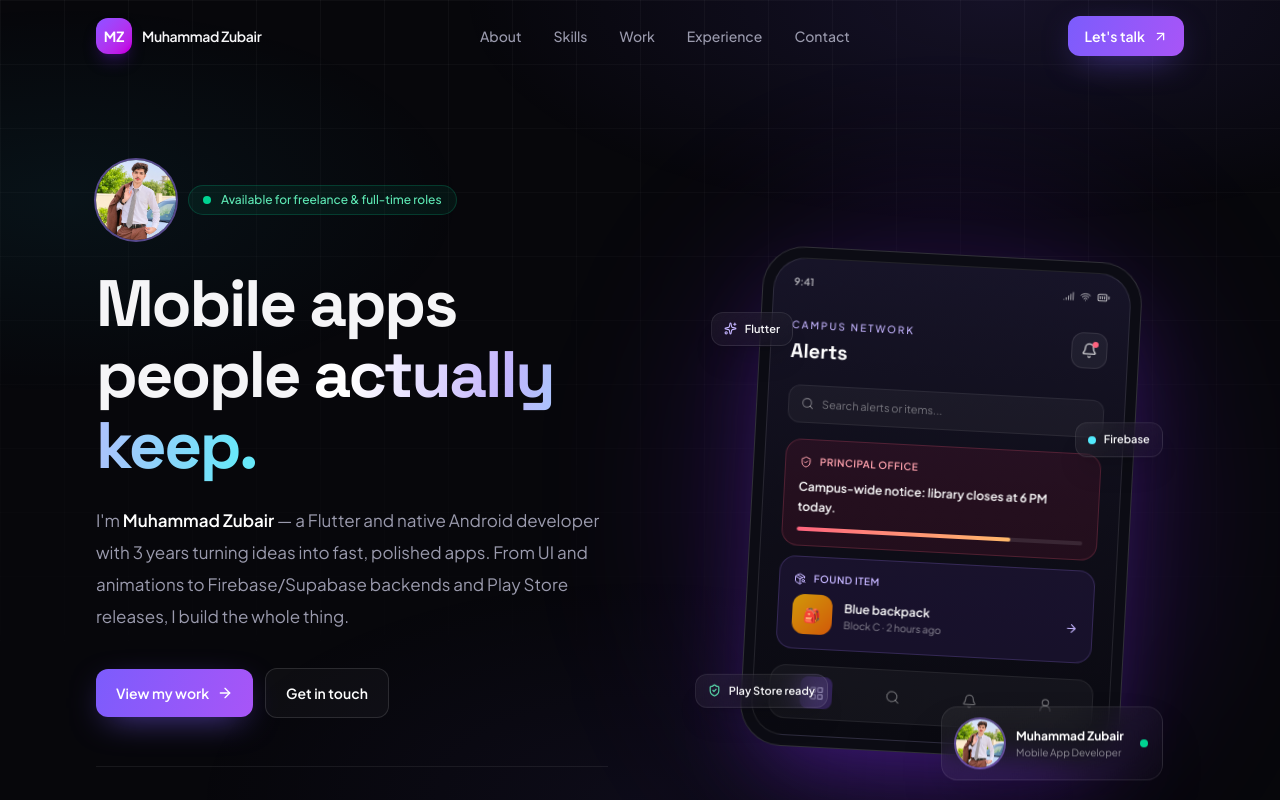
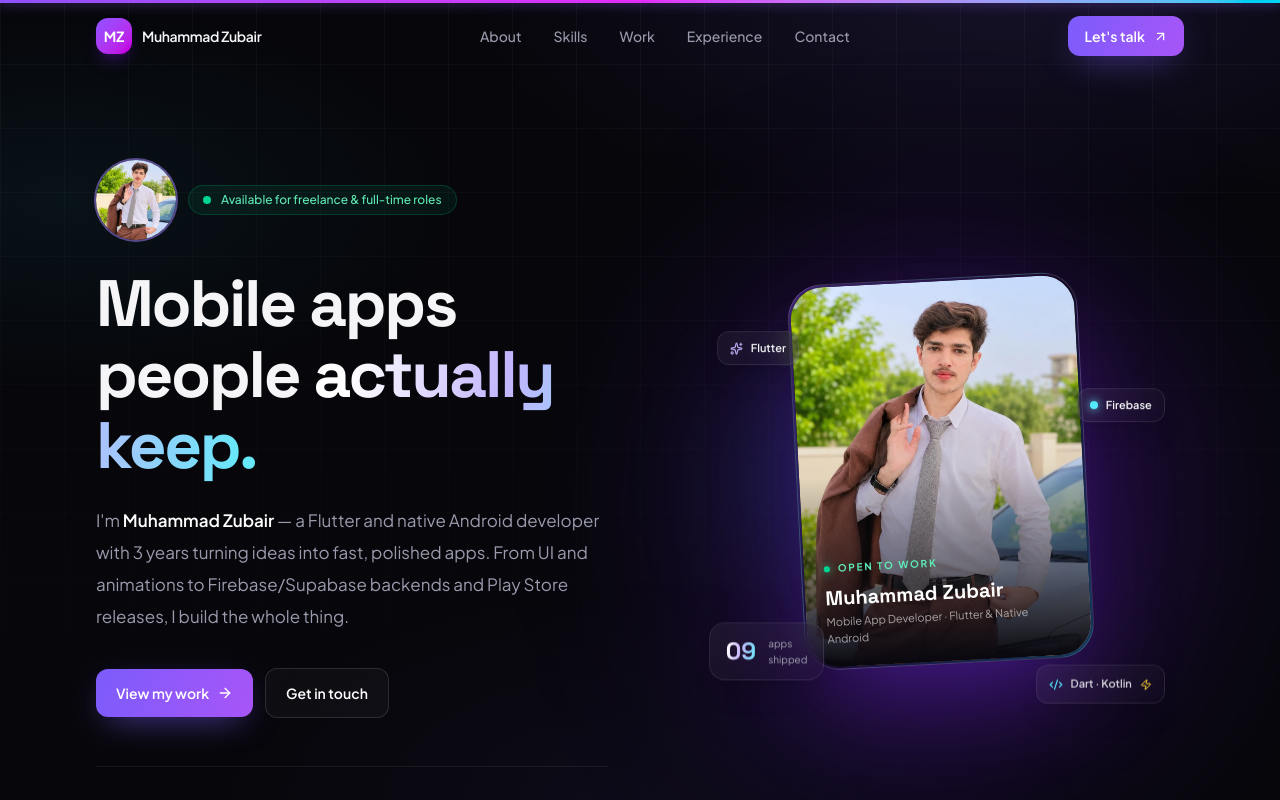
Before and after one commit to zubairnisar21-hub/Portfolio, a Next.js app: page / in a window 1280 px wide. Shown: the top 800 px of the page. Built offline with nearby package versions, Linux system fonts and the light colour scheme.

Commit message:
Modernize hero with portrait centerpiece and scroll progress

```diff
--- a/app/page.tsx
+++ b/app/page.tsx
@@ -5,12 +5,14 @@ import Experience from "@/components/Experience";
 import Footer from "@/components/Footer";
 import Hero from "@/components/Hero";
 import Navbar from "@/components/Navbar";
+import ScrollProgress from "@/components/ScrollProgress";
 import Skills from "@/components/Skills";
 import Work from "@/components/Work";
 
 export default function Home() {
   return (
     <>
+      <ScrollProgress />
       <CursorGlow />
       <Navbar />
       <main>
--- a/components/About.tsx
+++ b/components/About.tsx
@@ -28,7 +28,7 @@ export default function About() {
     <section id="about" className="relative py-24 sm:py-28">
       <div className="mx-auto max-w-6xl px-5 sm:px-8">
         <SectionHeading
-          eyebrow="About"
+          eyebrow="01 / About"
           title="I build for the moment someone actually opens the app."
           description="Three years into mobile development, I've learned that great apps aren't just good-looking — they solve a real problem, load fast and keep working when the network doesn't."
         />
--- a/components/Contact.tsx
+++ b/components/Contact.tsx
@@ -51,7 +51,7 @@ export default function Contact() {
       <div className="pointer-events-none absolute inset-x-0 bottom-0 -z-10 h-96 bg-[radial-gradient(50%_100%_at_50%_100%,rgba(124,92,252,0.13),transparent_70%)]" />
       <div className="mx-auto max-w-6xl px-5 sm:px-8">
         <SectionHeading
-          eyebrow="Contact"
+          eyebrow="05 / Contact"
           title="Let's build something worth opening every day."
           description="Have an app idea, a role to fill or just want to talk Flutter and Android? Drop a message — I usually reply within a day."
         />
--- a/components/Experience.tsx
+++ b/components/Experience.tsx
@@ -11,7 +11,7 @@ export default function Experience() {
     <section id="experience" className="relative py-24 sm:py-28">
       <div className="mx-auto max-w-6xl px-5 sm:px-8">
         <SectionHeading
-          eyebrow="Journey"
+          eyebrow="04 / Journey"
           title="Where I've done the work."
           description="Three years of building, shipping and learning — in a product team and through structured training."
         />
--- a/components/Hero.tsx
+++ b/components/Hero.tsx
@@ -1,24 +1,9 @@
 "use client";
 
 import { motion } from "framer-motion";
-import {
-  ArrowRight,
-  BatteryFull,
-  Bell,
-  Github,
-  LayoutGrid,
-  Mail,
-  MapPin,
-  PackageSearch,
-  Search,
-  ShieldCheck,
-  Signal,
-  Sparkles,
-  UserRound,
-  Wifi,
-} from "lucide-react";
+import { ArrowRight, Code2, Github, Mail, MapPin, Sparkles, Zap } from "lucide-react";
 import { profile, stats } from "@/lib/data";
-import ProfilePhoto from "./ProfilePhoto";
+import ProfilePhoto, { profileImageSrc } from "./ProfilePhoto";
 
 const rise = {
   hidden: { opacity: 0, y: 24 },
@@ -111,130 +96,81 @@ export default function Hero() {
           </motion.div>
         </div>
 
-        {/* Visual */}
+        {/* Modern portrait composition */}
         <motion.div
           initial={{ opacity: 0, scale: 0.94, y: 20 }}
           animate={{ opacity: 1, scale: 1, y: 0 }}
           transition={{ duration: 0.85, delay: 0.15, ease: [0.22, 1, 0.36, 1] }}
-          className="relative mx-auto w-full max-w-[340px] sm:max-w-[380px]"
+          className="relative mx-auto h-[460px] w-full max-w-[400px]"
         >
-          <div className="absolute -inset-12 -z-10 rounded-full bg-violet-600/15 blur-[80px]" />
+          <div className="absolute -inset-12 -z-10 rounded-full bg-violet-600/20 blur-[90px]" />
+          <div className="absolute left-0 top-24 h-52 w-52 rounded-full bg-cyan-400/10 blur-3xl" />
 
-          <div className="floaty relative rotate-[3deg] rounded-[2.6rem] border border-white/15 bg-[#0c0c14] p-2.5 shadow-[0_40px_90px_-30px_rgba(76,29,149,0.8)]">
-            <div className="overflow-hidden rounded-[2.05rem] border border-white/10 bg-gradient-to-b from-[#171428] via-[#0f0e19] to-[#0a0a11]">
-              {/* status bar */}
-              <div className="flex items-center justify-between px-5 pt-4 text-[10px] font-semibold text-white/70">
-                <span>9:41</span>
-                <div className="flex items-center gap-1.5">
-                  <Signal size={11} />
-                  <Wifi size={11} />
-                  <BatteryFull size={13} />
+          <motion.div
+            animate={{ y: [0, -9, 0] }}
+            transition={{ duration: 6, repeat: Infinity, ease: "easeInOut" }}
+            className="absolute left-1/2 top-1 w-[258px] -translate-x-1/2 -rotate-[3deg] sm:w-[290px]"
+          >
+            <div className="relative rounded-[2.2rem] border border-white/15 bg-gradient-to-br from-violet-500/35 via-transparent to-cyan-400/25 p-[2px] shadow-[0_45px_100px_-30px_rgba(76,29,149,0.95)]">
+              <div className="relative overflow-hidden rounded-[2.05rem] bg-[#100e1a]">
+                {/* eslint-disable-next-line @next/next/no-img-element */}
+                <img
+                  src={profileImageSrc}
+                  alt="Muhammad Zubair — Mobile App Developer"
+                  className="h-[350px] w-full object-cover object-top sm:h-[380px]"
+                />
+                <div className="absolute inset-0 bg-gradient-to-t from-[#09080f] via-[#09080f]/10 to-transparent" />
+                <div className="absolute inset-x-0 bottom-0 p-5">
+                  <div className="flex items-center gap-2 text-[10px] font-bold uppercase tracking-[0.18em] text-emerald-300">
+                    <span className="h-1.5 w-1.5 rounded-full bg-emerald-400 shadow-[0_0_10px_#34d399]" />
+                    Open to work
+                  </div>
+                  <p className="mt-2 font-display text-xl font-bold text-white">{profile.name}</p>
+                  <p className="mt-0.5 text-[11px] text-white/60">
+                    {profile.role} · {profile.focus}
+                  </p>
                 </div>
               </div>
-
-              {/* app header */}
-              <div className="px-5 pt-7 pb-4">
-                <div className="flex items-start justify-between">
-                  <div>
-                    <p className="text-[10px] font-medium uppercase tracking-[0.2em] text-violet-300">
-                      Campus network
-                    </p>
-                    <h3 className="mt-1 text-xl font-bold text-white">Alerts</h3>
-                  </div>
-                  <span className="relative flex h-9 w-9 items-center justify-center rounded-xl border border-white/10 bg-white/5 text-white/80">
-                    <Bell size={16} />
-                    <span className="absolute right-2 top-2 h-1.5 w-1.5 rounded-full bg-rose-400" />
-                  </span>
-                </div>
-
-                <div className="mt-5 flex items-center gap-2 rounded-xl border border-white/[0.07] bg-white/[0.04] px-3 py-2.5 text-white/40">
-                  <Search size={13} />
-                  <span className="text-[11px]">Search alerts or items...</span>
-                </div>
-              </div>
-
-              {/* alert cards */}
-              <div className="space-y-2.5 px-5 pb-4">
-                <div className="rounded-2xl border border-rose-400/20 bg-rose-500/[0.09] p-3.5">
-                  <div className="flex items-center gap-2 text-[10px] font-semibold uppercase tracking-wider text-rose-300">
-                    <ShieldCheck size={12} /> Principal office
-                  </div>
-                  <p className="mt-2 text-[12px] font-semibold leading-5 text-white">
-                    Campus-wide notice: library closes at 6 PM today.
-                  </p>
-                  <div className="mt-2.5 h-1 w-full overflow-hidden rounded-full bg-white/10">
-                    <div className="h-full w-3/4 rounded-full bg-gradient-to-r from-rose-400 to-orange-300" />
-                  </div>
-                </div>
-
-                <div className="rounded-2xl border border-violet-400/20 bg-violet-500/[0.09] p-3.5">
-                  <div className="flex items-center gap-2 text-[10px] font-semibold uppercase tracking-wider text-violet-300">
-                    <PackageSearch size={12} /> Found item
-                  </div>
-                  <div className="mt-2 flex items-center gap-3">
-                    <div className="flex h-10 w-10 items-center justify-center rounded-xl bg-gradient-to-br from-amber-400/80 to-orange-500/80 text-sm">
-                      🎒
-                    </div>
-                    <div>
-                      <p className="text-[12px] font-semibold text-white">Blue backpack</p>
-                      <p className="text-[10px] text-white/50">Block C · 2 hours ago</p>
-                    </div>
-                    <ArrowRight size={13} className="ml-auto text-violet-300" />
-                  </div>
-                </div>
-              </div>
-
-              {/* bottom nav */}
-              <div className="mx-4 mb-4 flex items-center justify-around rounded-2xl border border-white/[0.07] bg-white/[0.04] px-2 py-2.5">
-                {[LayoutGrid, Search, Bell, UserRound].map((Icon, i) => (
-                  <span
-                    key={i}
-                    className={`flex h-8 w-8 items-center justify-center rounded-lg ${
-                      i === 0 ? "bg-violet-500/25 text-violet-200" : "text-white/35"
-                    }`}
-                  >
-                    <Icon size={15} />
-                  </span>
-                ))}
-              </div>
             </div>
-          </div>
-
-          {/* profile card */}
-          <motion.div
-            animate={{ y: [0, 8, 0] }}
-            transition={{ duration: 6.5, repeat: Infinity, ease: "easeInOut", delay: 0.9 }}
-            className="glass absolute -bottom-6 -right-2 flex items-center gap-3 rounded-2xl px-3.5 py-3 shadow-2xl sm:-right-8"
-          >
-            <ProfilePhoto />
-            <div>
-              <p className="text-[12px] font-bold text-white">{profile.name}</p>
-              <p className="text-[10px] text-white/50">{profile.role}</p>
-            </div>
-            <span className="ml-1 h-2 w-2 rounded-full bg-emerald-400" />
           </motion.div>
 
-          {/* floating chips */}
           <motion.div
-            animate={{ y: [0, -9, 0] }}
+            animate={{ y: [0, -10, 0] }}
             transition={{ duration: 5, repeat: Infinity, ease: "easeInOut" }}
-            className="glass absolute -left-5 top-16 flex items-center gap-2 rounded-xl px-3 py-2 text-[11px] font-semibold shadow-xl sm:-left-10"
+            className="glass absolute -left-2 top-16 flex items-center gap-2 rounded-xl px-3 py-2 text-[11px] font-semibold shadow-xl sm:-left-6"
           >
             <Sparkles size={13} className="text-violet-300" /> Flutter
           </motion.div>
+
           <motion.div
-            animate={{ y: [0, 10, 0] }}
-            transition={{ duration: 6, repeat: Infinity, ease: "easeInOut", delay: 0.6 }}
-            className="glass absolute -right-3 top-1/3 flex items-center gap-2 rounded-xl px-3 py-2 text-[11px] font-semibold shadow-xl sm:-right-8"
+            animate={{ y: [0, 9, 0] }}
+            transition={{ duration: 6.2, repeat: Infinity, ease: "easeInOut", delay: 0.5 }}
+            className="glass absolute -right-2 top-28 flex items-center gap-2 rounded-xl px-3 py-2 text-[11px] font-semibold shadow-xl sm:-right-6"
           >
-            <span className="h-2 w-2 rounded-full bg-cyan-300" /> Firebase
+            <span className="h-2 w-2 rounded-full bg-cyan-300 shadow-[0_0_10px_#67e8f9]" /> Firebase
           </motion.div>
+
           <motion.div
-            animate={{ y: [0, -7, 0] }}
-            transition={{ duration: 5.5, repeat: Infinity, ease: "easeInOut", delay: 1.1 }}
-            className="glass absolute -left-8 bottom-12 flex items-center gap-2 rounded-xl px-3 py-2 text-[11px] font-semibold shadow-xl sm:-left-14"
+            animate={{ y: [0, 8, 0] }}
+            transition={{ duration: 5.6, repeat: Infinity, ease: "easeInOut", delay: 0.9 }}
+            className="glass absolute bottom-14 -left-2 flex items-center gap-3 rounded-2xl px-4 py-3 shadow-xl sm:-left-8"
           >
-            <ShieldCheck size={13} className="text-emerald-300" /> Play Store ready
+            <span className="font-display text-2xl font-bold gradient-text">09</span>
+            <span className="text-[10px] leading-4 text-white/60">
+              apps
+              <br />
+              shipped
+            </span>
+          </motion.div>
+
+          <motion.div
+            animate={{ y: [0, -8, 0] }}
+            transition={{ duration: 5.2, repeat: Infinity, ease: "easeInOut", delay: 1.3 }}
+            className="glass absolute bottom-8 -right-2 flex items-center gap-2 rounded-xl px-3 py-2.5 shadow-xl sm:-right-6"
+          >
+            <Code2 size={14} className="text-cyan-300" />
+            <span className="text-[11px] font-semibold text-white/80">Dart · Kotlin</span>
+            <Zap size={12} className="text-amber-300" />
           </motion.div>
         </motion.div>
       </div>
--- /dev/null
+++ b/components/ScrollProgress.tsx
@@ -0,0 +1,19 @@
+"use client";
+
+import { motion, useScroll, useSpring } from "framer-motion";
+
+export default function ScrollProgress() {
+  const { scrollYProgress } = useScroll();
+  const scaleX = useSpring(scrollYProgress, {
+    stiffness: 120,
+    damping: 22,
+    restDelta: 0.001,
+  });
+
+  return (
+    <motion.div
+      style={{ scaleX }}
+      className="fixed inset-x-0 top-0 z-[70] h-[3px] origin-left bg-gradient-to-r from-violet-500 via-fuchsia-500 to-cyan-400 shadow-[0_0_12px_rgba(139,92,246,0.8)]"
+    />
+  );
+}
--- a/components/Skills.tsx
+++ b/components/Skills.tsx
@@ -18,7 +18,7 @@ export default function Skills() {
     <section id="skills" className="relative py-24 sm:py-28">
       <div className="mx-auto max-w-6xl px-5 sm:px-8">
         <SectionHeading
-          eyebrow="Toolkit"
+          eyebrow="02 / Toolkit"
           title="The stack behind the screens."
           description="A practical set of tools I use daily to take an app from first sketch to production — frontend, backend and everything in between."
         />
--- a/components/Work.tsx
+++ b/components/Work.tsx
@@ -152,7 +152,7 @@ export default function Work() {
     <section id="work" className="relative py-24 sm:py-28">
       <div className="mx-auto max-w-6xl px-5 sm:px-8">
         <SectionHeading
-          eyebrow="Selected work"
+          eyebrow="03 / Selected work"
           title="Nine apps. Real problems. Working code."
           description="Campus systems, AI utilities and everyday tools — a few things I've designed, built and shipped. Tap any card for the full breakdown."
         />
```
